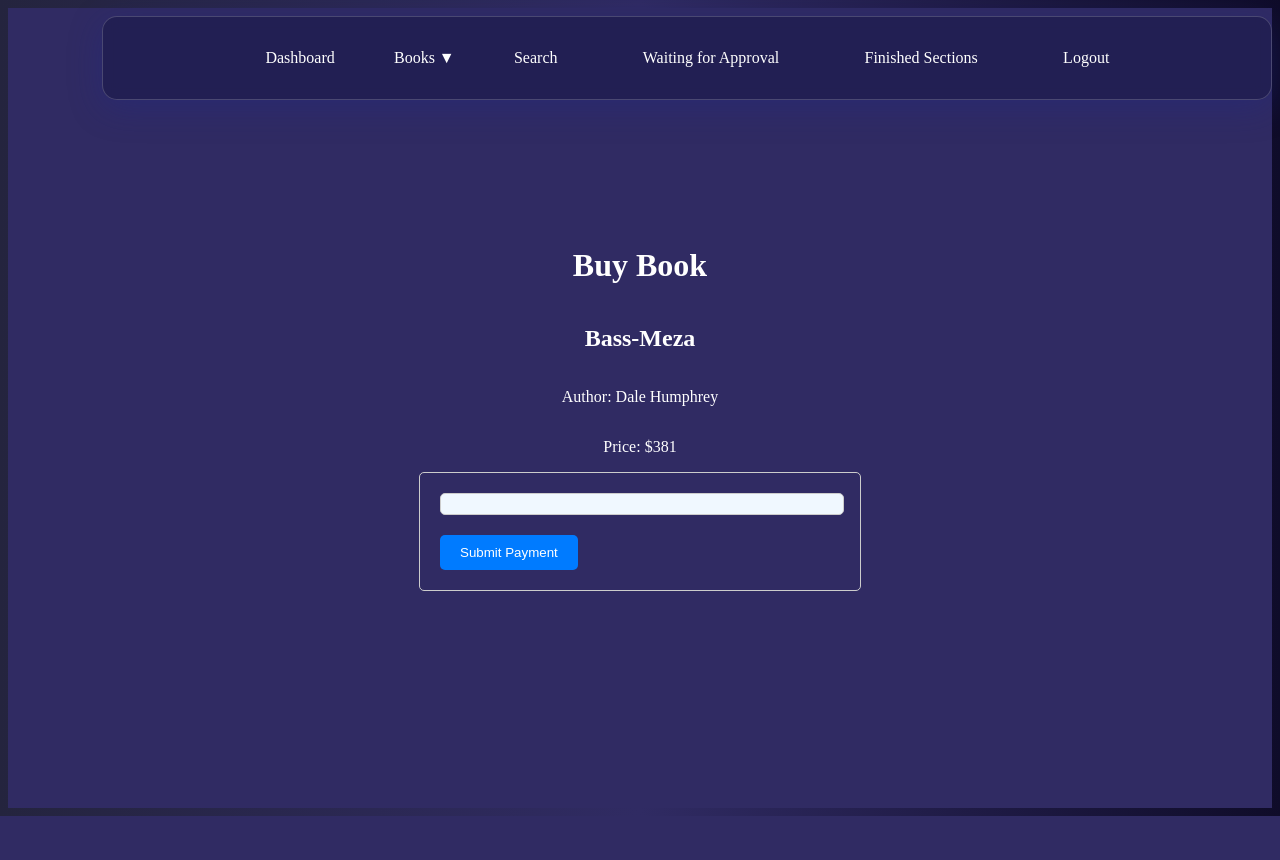
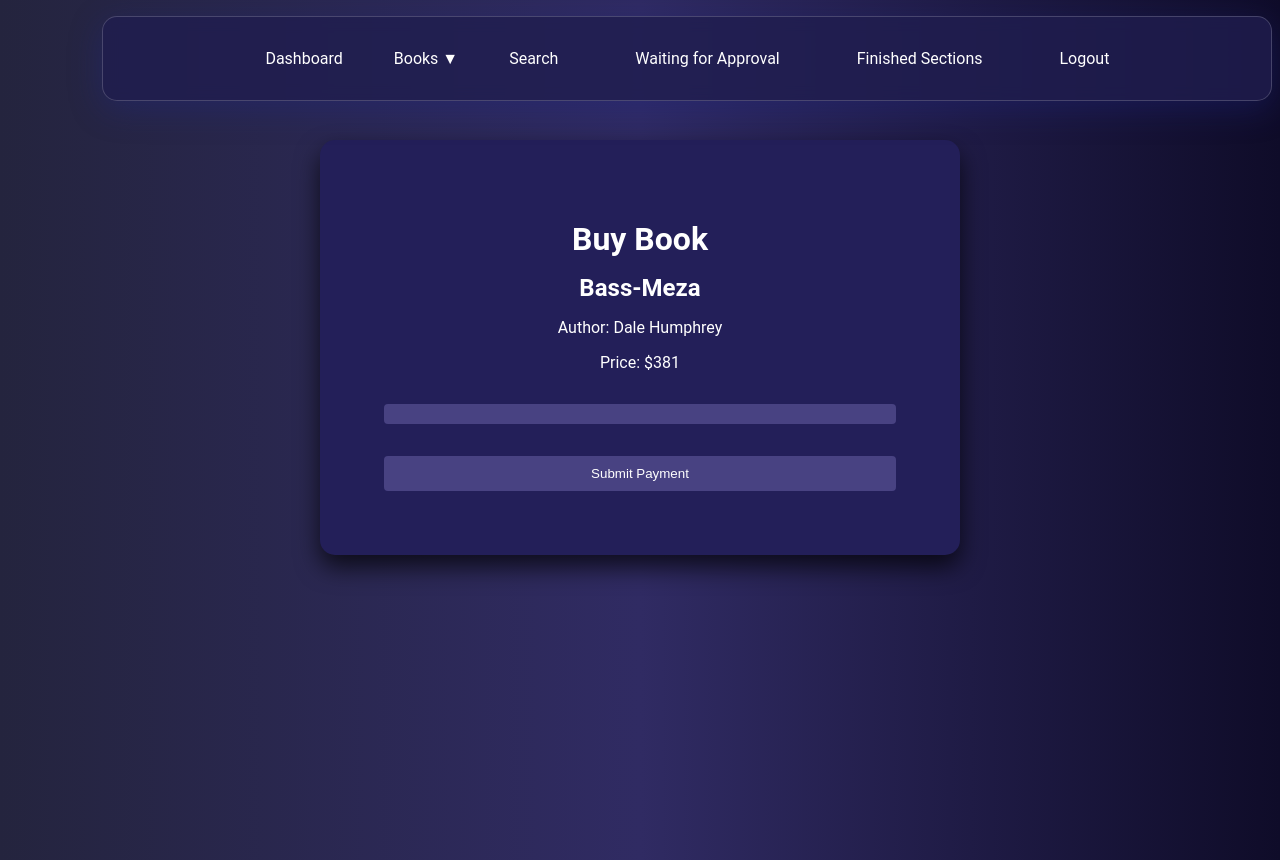
Before and after one commit to 51Hypers/AppDevProject---I, a Flask app: page /buy_book/1 in a window 1280 px wide. Before the commit the page ends 816 px from the top, so only its background shows below. Run offline with Flask 3, Linux system fonts and the light colour scheme; a user stored in the database is signed in; some libraries are stand-ins or nearby versions.

Commit message:
search filter

```diff
--- a/app.py
+++ b/app.py
@@ -148,6 +148,8 @@ def user_dashboard():
     return render_template('dashboards/user_dashboard.html', borrowed_books=borrowed_books,upcoming_deadlines=upcoming_deadlines,revbook=revbook)
 
 
+from sqlalchemy import collate
+
 @app.route('/books', methods=['GET'])
 @loged_in_user
 def list_all_books():
@@ -166,13 +168,13 @@ def list_all_books():
     )
 
     if sort_column == 'name':
-        sort_key = Book.name
+        sort_key = collate(Book.name, 'NOCASE')
     elif sort_column == 'author':
-        sort_key = Book.author
+        sort_key = collate(Book.author, 'NOCASE')
     elif sort_column == 'rating':
         sort_key = func.avg(Feedback.rating)
     else:
-        sort_key = Book.name
+        sort_key = collate(Book.name, 'NOCASE')
 
     if sort_order == 'asc':
         books_query = books_query.order_by(sort_key.asc())
@@ -183,7 +185,6 @@ def list_all_books():
     authors = db.session.query(Book.author).distinct().all()
 
     return render_template('books/books.html', books=books, authors=authors)
-
 
 
 #view feedback
@@ -637,7 +638,7 @@ def admin():
 
 
 @app.route('/admin/action', methods=['POST'])
-@loged_in_user
+@loged_in_admin
 def admin_action():
     action = request.form['action']
     librarian_request_id = request.form['librarian_request_id']
--- a/nit.py
+++ b/nit.py
@@ -44,7 +44,7 @@ def populate():
                 content=os.path.join(pdf_folder, pdf_file),
                 author=fk.name(),
                 section_id=section.id,
-                price=random.randint(100, 500)
+                price=random.randint(10,50)
             )
             db.session.add(book)
             db.session.commit()
--- a/templates/admin/admin_panel.html
+++ b/templates/admin/admin_panel.html
@@ -74,6 +74,7 @@
 <body>
     <div class="container">
         <h1>Admin Panel</h1>
+        {% if librarian_requests %}
             {% for request in librarian_requests %}
                 <div class="request-bubble">
                     <div class="request-info">
@@ -90,6 +91,11 @@
                     </div>
                 </div>
             {% endfor %}
+        {% else %}
+        <div class="request-bubble">
+            <p>No active requests.</p>
+        </div>
+        {% endif %}
     </div>
 </body>
 </html>
--- a/templates/payment/payment.html
+++ b/templates/payment/payment.html
@@ -5,55 +5,78 @@
     <title>Buy Book</title>
     <script src="https://js.stripe.com/v3/"></script>
     <style>
-      .container {
+      body {
+          background: linear-gradient(to right, #24243e, #302b63, #0f0c29);
+          color: white;
+          font-family: 'Roboto', sans-serif;
+          margin: 0;
+          min-height: 100vh;
           display: flex;
           flex-direction: column;
           align-items: center;
-        justify-content: center;
-        height: 100vh;
-        background-color: #302b63;
+          padding-top: 60px; /* Adjusted to clear the fixed navbar */
+      }
+
+      .container {
+          padding: 4rem; /* Adjust padding to increase the container size */
+          background-color: #231f59;
+          border-radius: 15px;
+          margin-top: 5rem; /* Increase margin-top to push the container down */
+          width: 40%; /* Adjust width to match desired proportions */
+          box-shadow: 0 12px 24px rgba(0, 0, 0, 0.7); /* Stronger shadow for depth */
+          text-align: center; /* Center all text in the container */
+      }
+
+      h1, h2, p {
+          margin: 1rem 0; /* Standardize margins for these elements */
       }
 
       #payment-form {
-        width: 100%;
-        max-width: 400px;
-        padding: 20px;
-        border: 1px solid #ccc;
-        border-radius: 5px;
+          background-color: transparent;
+          border: none;
+          margin-top: 2rem; /* Add space above the form */
       }
 
       #card-element {
-        width: 100%;
+          background-color: #484282; /* Match button styling */
           padding: 10px;
-        padding-right: 0px;
-        padding-left: 2px;
-        border: 1px solid #ccc;
-        border-radius: 5px;
-        margin-bottom: 20px;
-        background-color: aliceblue;
+          border-radius: 4px;
+          margin-bottom: 1rem; /* Reduce space below card element */
+      }
+
+      /* Style the text inside the input field */
+      .StripeElement {
+          color: white;
+          background-color: #484282;
+          padding: 10px;
+          border-radius: 4px;
+      }
+
+      /* Change the placeholder color */
+      .StripeElement::placeholder {
+          color: #ddd; /* Lighter white color for placeholder text */
       }
 
       #card-errors {
           color: red;
-        margin-bottom: 20px;
+          margin-bottom: 1rem; /* Reduce space below error message */
       }
 
       #submit {
           padding: 10px 20px;
-        background-color: #007bff;
+          background-color: #484282; /* Match button styling */
           color: white;
           border: none;
-        border-radius: 5px;
+          border-radius: 4px;
           cursor: pointer;
           transition: background-color 0.3s;
+          width: 100%; /* Full width of the container */
+          margin-top: 1rem; /* Add some space above the submit button */
       }
 
       #submit:hover {
-        background-color: #0056b3;
-      }
-      body {
-        background: linear-gradient(to right, #24243e, #302b63, #0f0c29);
-        color: white;
+          background-color: #4c459f;
+          box-shadow: 0 4px 8px rgba(0, 0, 0, 0.2);
       }
 
       /* Navbar styles */
@@ -65,18 +88,17 @@
           z-index: 1000;
       }
 
-        /* Navbar links */
       .navbar a {
           color: white;
           background-color: transparent; /* No background color for the buttons */
           text-decoration: none;
       }
 
-        /* Ensuring navbar links do not change on hover */
       .navbar a:hover {
           color: white;
           background-color: transparent;
       }
+
       .navbar {
           left: 8% !important;
       }
@@ -92,10 +114,8 @@
 
       <form id="payment-form">
         <div id="card-element">
-          <!-- A Stripe Element will be inserted here. -->
         </div>
 
-        <!-- Used to display form errors. -->
         <div id="card-errors" role="alert"></div>
 
         <button id="submit">Submit Payment</button>
@@ -111,7 +131,7 @@
       var style = {
         base: {
           fontSize: '16px',
-          color: '#32325d',
+          color: '#ccc',
         },
       };
 
```
Also changed, not shown: instance/library.db. Lines whose indentation alone changed are shown as unchanged.
